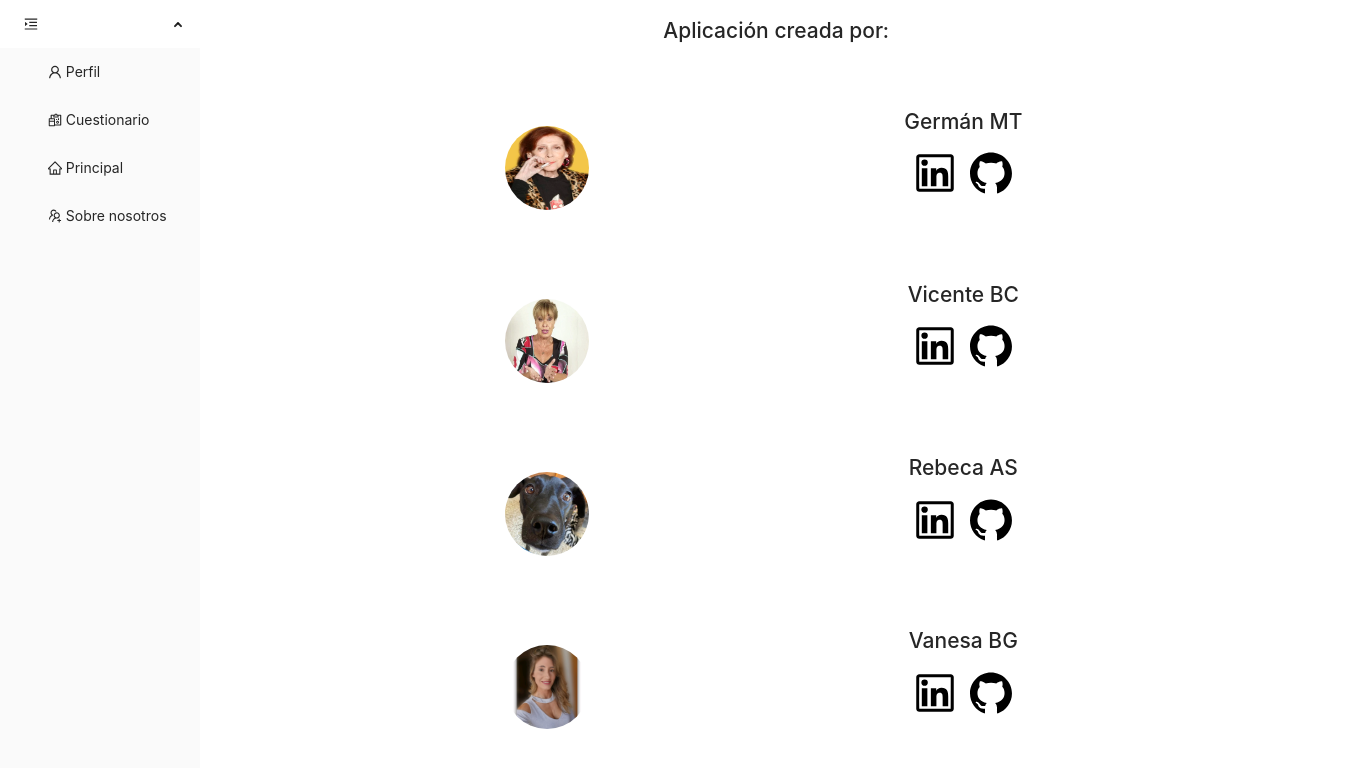
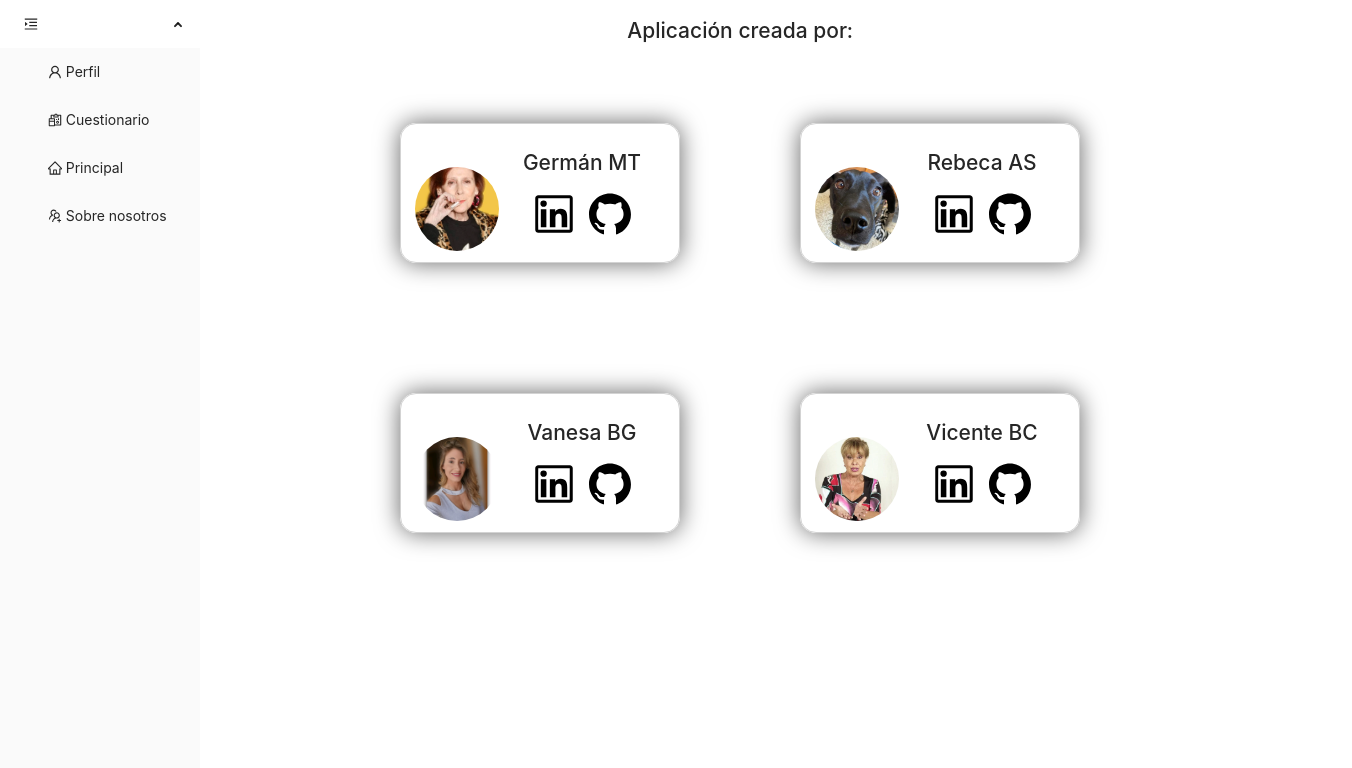
Before and after one commit to vaneebg/FRONTEND-TRIPULACIONES, a React (Create React App) app: page /aboutUs in a window 1280 px wide. Shown: the top 768 px of the page, 1352 px wide, since content can reach past the window. Built offline with nearby package versions, Linux system fonts and the light colour scheme; no server answers; a web font is replaced by a local one.

Commit message:
About Us versión escritorio ready

```diff
--- a/src/components/AboutUs/AboutUs.jsx
+++ b/src/components/AboutUs/AboutUs.jsx
@@ -29,19 +29,6 @@ const AboutUs = () => {
 
         <div className="target">
           <div className="img">
-            <img className="imgAuth" src={imgVincent} alt="Vincent" />
-          </div>
-          <div className="data">
-            <h2 className="name">Vicente BC</h2>
-            <div className="iconsSocial">
-              <a href="https://www.linkedin.com/in/vibarcar/"><LinkedinOutlined className='svg' /></a>
-              <a href="https://github.com/Vincecoorp21"><GithubOutlined className='svg' /></a>
-            </div>
-          </div>
-        </div>
-
-        <div className="target">
-          <div className="img">
             <img className="imgAuth" src={imgRebeca} alt="Oriol" />
           </div>
           <div className="data">
@@ -65,6 +52,19 @@ const AboutUs = () => {
             </div>
           </div>
         </div>
+
+        <div className="target">
+          <div className="img">
+            <img className="imgAuth" src={imgVincent} alt="Vincent" />
+          </div>
+          <div className="data">
+            <h2 className="name">Vicente BC</h2>
+            <div className="iconsSocial">
+              <a href="https://www.linkedin.com/in/vibarcar/"><LinkedinOutlined className='svg' /></a>
+              <a href="https://github.com/Vincecoorp21"><GithubOutlined className='svg' /></a>
+            </div>
+          </div>
+        </div>
       </div>
     </div>
   )
--- a/src/components/AboutUs/AboutUs.scss
+++ b/src/components/AboutUs/AboutUs.scss
@@ -20,9 +20,16 @@
             flex-direction: row;
             justify-content: space-around;
             align-items: center;
-            width: 90vw;
-            height: 20vh;
+            // width: 90%;
+            // height: 20%;
+            width: 20em;
+            height: 10em;
             padding: 1em;
+            border: 1px solid lightgray;
+            border-radius: 1rem;
+            box-shadow: 0px 0px 25px rgba(0, 0, 0, 0.6);
+            padding-bottom: 3em;
+            margin: 2em;
 
             .img {
                 flex: 1;
@@ -35,6 +42,7 @@
                     width: 6em;
                     height: 6em;
                     border-radius: 100%;
+                    object-fit: cover;
                 }
             }
 
@@ -69,3 +77,22 @@
         }
     }
 }
+
+@media (min-width: 450px){
+    .aboutUs {
+        display: flex;
+        flex-direction: column;
+        width: 100vw;
+        height: 100vh;
+
+        .about {
+            display: flex;
+            flex-wrap: wrap;
+            flex-direction: row;
+            justify-content: space-around;
+            align-items: center;
+            padding: 10em;
+            padding-top: 0;
+        }
+    }
+}
```
